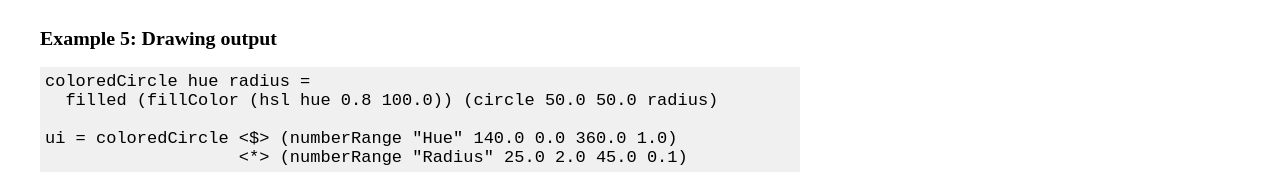
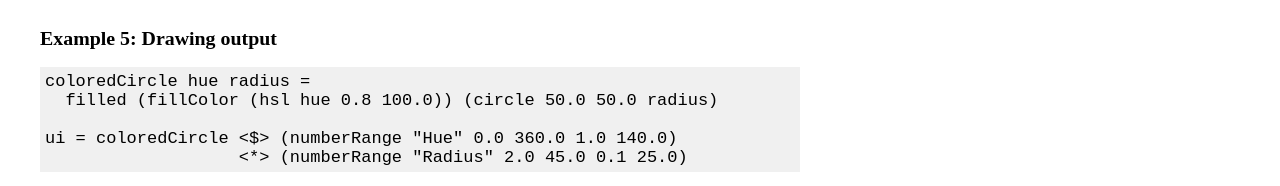
Before and after one commit to sharkdp/purescript-flare, a website: page html/index.html in a window 1280 px wide. Shown: the part 479-665 px from the top of the page. Drawn offline with Linux system fonts and the light colour scheme.

Commit message:
Update code example

```diff
--- a/html/index.html
+++ b/html/index.html
@@ -45,8 +45,8 @@ number_ 5.0 / number_ 2.0
 coloredCircle hue radius =
   filled (fillColor (hsl hue 0.8 100.0)) (circle 50.0 50.0 radius)
 
-ui = coloredCircle <$> (numberRange "Hue" 140.0 0.0 360.0 1.0)
-                   <*> (numberRange "Radius" 25.0 2.0 45.0 0.1)
+ui = coloredCircle <$> (numberRange "Hue" 0.0 360.0 1.0 140.0)
+                   <*> (numberRange "Radius" 2.0 45.0 0.1 25.0)
 </pre>
         <div id="controls5"></div>
         <canvas id="output5" width="100" height="100"></canvas>
```
